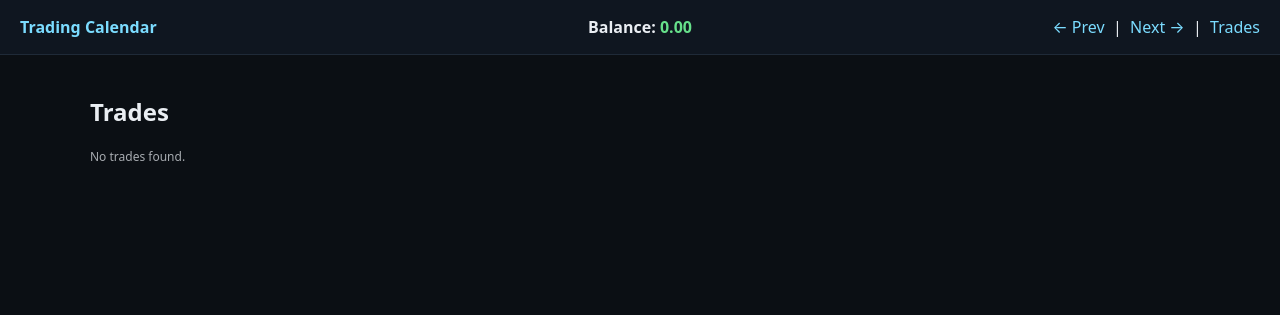
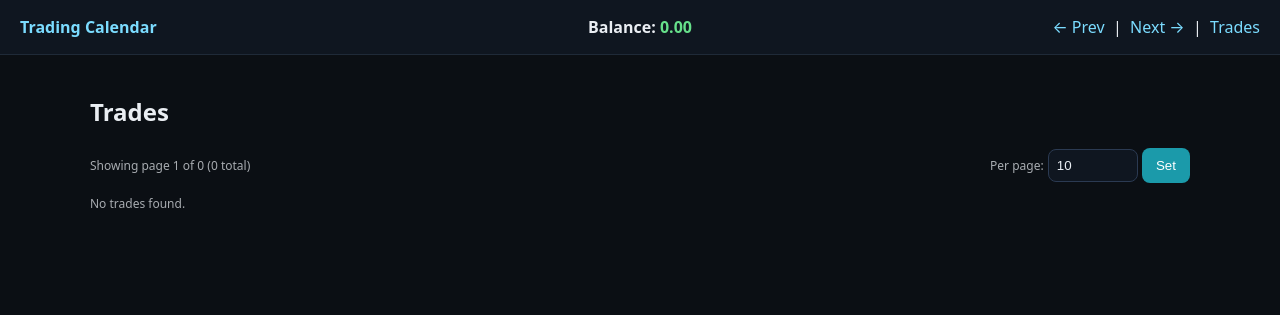
Before and after one commit to yagomichalak/trading-calendar-view, a Flask app: page /trades in a window 1280 px wide. Shown: the top 315 px of the page. Run offline with Flask 3, Linux system fonts and the light colour scheme; data that the repository does not hold is empty.

Commit message:
add: added a paginator for trades

```diff
--- a/app.py
+++ b/app.py
@@ -188,12 +188,35 @@ def create_app():
     @app.route("/trades", methods=["GET"])
     def trades_view():
         """Display list of trades with computed profit."""
+        # pagination
+        try:
+            page = int(request.args.get("page", "1"))
+        except ValueError:
+            page = 1
+        try:
+            per_page = int(request.args.get("per_page", "10"))
+        except ValueError:
+            per_page = 20
+        if per_page <= 0:
+            per_page = 20
+        if page <= 0:
+            page = 1
+
+        offset = (page - 1) * per_page
+
         conn = get_db()
         trades = []
         current_balance = 0
+        total = 0
         try:
             with conn.cursor() as cur:
-                cur.execute("SELECT trade_date, symbol, position_size, entry_price, exit_price FROM trades ORDER BY trade_date DESC, id DESC")
+                # total count for pagination
+                cur.execute("SELECT COUNT(*) as cnt FROM trades")
+                cnt_row = cur.fetchone()
+                total = int(cnt_row["cnt"]) if cnt_row and cnt_row.get("cnt") is not None else 0
+
+                # fetch page of trades
+                cur.execute("SELECT trade_date, symbol, position_size, entry_price, exit_price FROM trades ORDER BY trade_date DESC, id DESC LIMIT %s OFFSET %s", (per_page, offset))
                 rows = cur.fetchall()
                 for r in rows:
                     # ensure floats
@@ -219,7 +242,11 @@ def create_app():
         finally:
             conn.close()
 
-        return render_template("trades.html", trades=trades, current_balance=current_balance)
+        # pagination metadata
+        total_pages = (total + per_page - 1) // per_page if per_page else 1
+
+        return render_template("trades.html", trades=trades, current_balance=current_balance,
+                               page=page, per_page=per_page, total=total, total_pages=total_pages)
 
     return app
 
--- a/templates/trades.html
+++ b/templates/trades.html
@@ -2,6 +2,17 @@
 
 {% block content %}
   <h2>Trades</h2>
+  <div style="display:flex; justify-content:space-between; align-items:center; margin-bottom:12px;">
+    <div class="subtle">Showing page {{ page }} of {{ total_pages }} ({{ total }} total)</div>
+    <div>
+      <form method="get" style="display:inline-block;">
+        <label class="subtle">Per page:</label>
+        <input type="number" name="per_page" value="{{ per_page }}" min="1" style="width:72px;">
+        <input type="hidden" name="page" value="1">
+        <button type="submit">Set</button>
+      </form>
+    </div>
+  </div>
   {% if trades %}
     <table style="width:100%; border-collapse: collapse;">
       <thead>
@@ -27,6 +38,19 @@
         {% endfor %}
       </tbody>
     </table>
+    <div style="display:flex; justify-content:space-between; align-items:center; margin-top:12px;">
+      <div>
+        {% if page > 1 %}
+          <a href="?page={{ page-1 }}&per_page={{ per_page }}">&larr; Prev</a>
+        {% endif %}
+      </div>
+      <div class="subtle">Page {{ page }} / {{ total_pages }}</div>
+      <div>
+        {% if page < total_pages %}
+          <a href="?page={{ page+1 }}&per_page={{ per_page }}">Next &rarr;</a>
+        {% endif %}
+      </div>
+    </div>
   {% else %}
     <p class="subtle">No trades found.</p>
   {% endif %}
```
